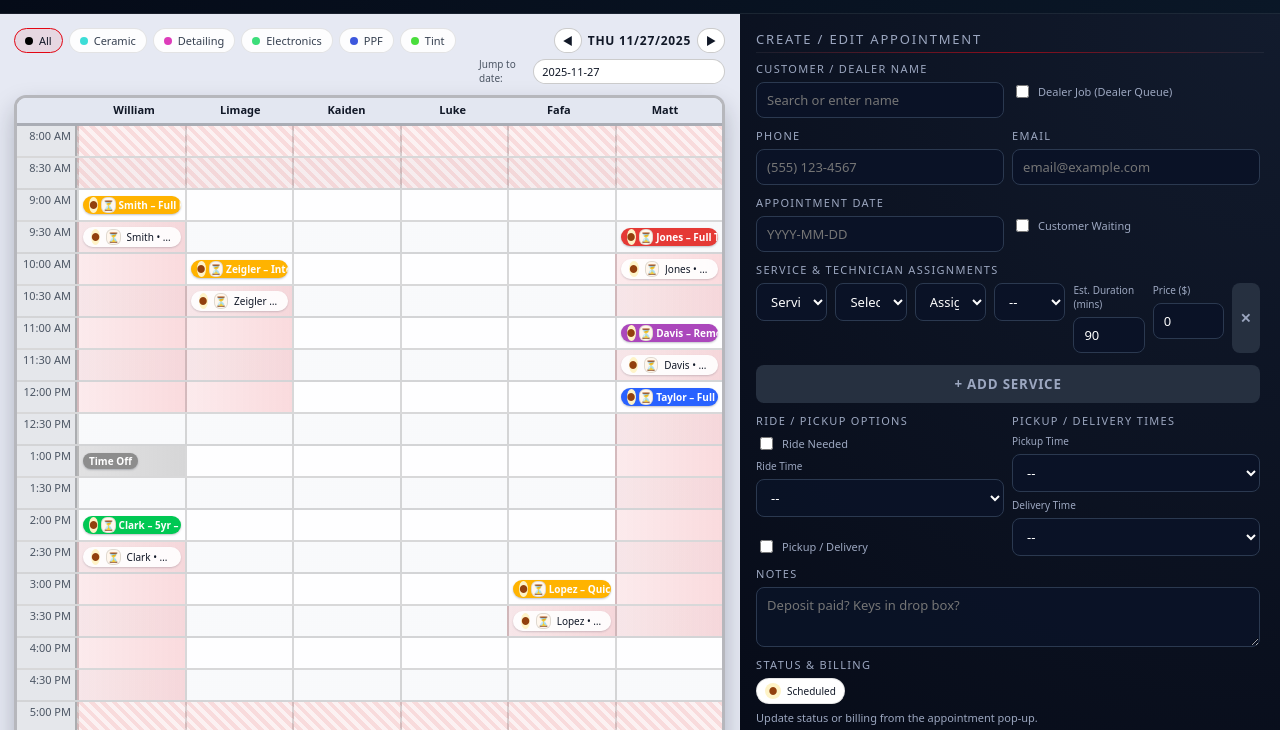
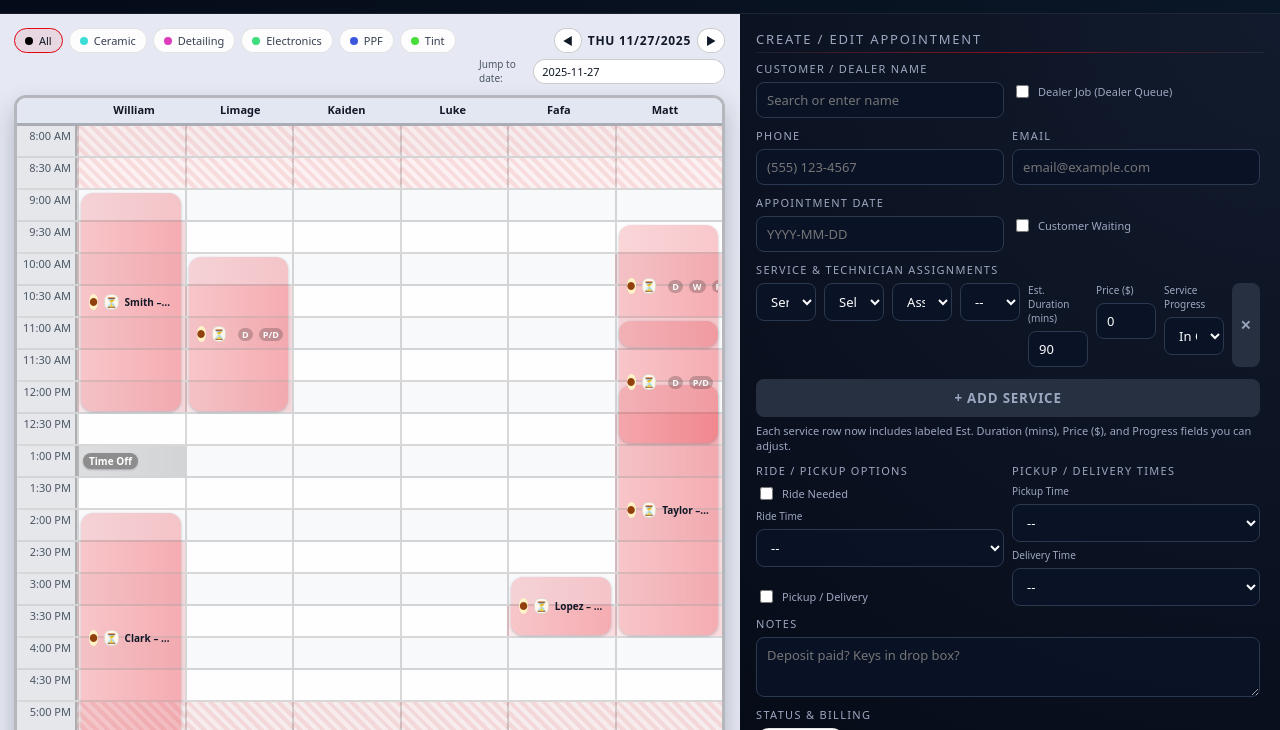
Before and after one commit to PatriotAuto/par-scheduler-hub, a plain HTML site: page index.html in a window 1280 px wide. Shown: the part 65-795 px from the top of the page. Drawn offline with Linux system fonts and the light colour scheme.

Commit message:
Improve appointment blocking and service progress controls

```diff
--- a/index.html
+++ b/index.html
@@ -2,7 +2,7 @@
 <html lang="en">
 <head>
   <meta charset="UTF-8" />
-  <title>Patriot Auto Restyling – Scheduler Hub v1.3</title>
+  <title>Patriot Auto Restyling – Scheduler Hub v1.7</title>
   <meta name="viewport" content="width=device-width, initial-scale=1.0" />
   <style>
     :root {
@@ -41,7 +41,7 @@
     .cal-wrapper{flex:1;border-radius:12px;background:var(--grid-bg);border:3px solid var(--grid-border-strong);display:flex;flex-direction:column;overflow:hidden;min-height:260px;box-shadow:0 12px 24px rgba(15,23,42,.25);}
     .cal-header-row{display:grid;grid-template-columns:60px repeat(6,1fr);font-size:11px;padding:4px 4px 6px;border-bottom:3px solid var(--grid-border-strong);background:var(--grid-header-bg);}
     .cal-header-cell{text-align:center;font-weight:600;color:#111827;}
-    .cal-body{flex:1;overflow:auto;}
+    .cal-body{flex:1;overflow:auto;position:relative;}
     .cal-row{display:grid;grid-template-columns:60px repeat(6,1fr);border-bottom:2px solid var(--grid-border-light);font-size:11px;background:linear-gradient(to right,rgba(255,255,255,.9),rgba(255,255,255,.9));height:32px;}
     .cal-row:nth-child(2n){background:linear-gradient(to right,rgba(249,250,251,.95),rgba(249,250,251,.95));}
     .cal-time-cell{padding:2px 4px;text-align:right;color:#4b5563;font-weight:500;background:#e5e7eb;border-right:2px solid var(--grid-border-strong);}
@@ -51,6 +51,9 @@
     .cal-slot-cell.off-shift{background:repeating-linear-gradient(45deg,rgba(15,23,42,.02),rgba(15,23,42,.02) 4px,rgba(15,23,42,.07) 4px,rgba(15,23,42,.07) 8px);}
     .cal-slot-cell.blocked-slot{background:linear-gradient(to right, rgba(227,6,19,0.08), rgba(227,6,19,0.14));}
     .cal-slot-inner{padding:1px 4px;height:100%;display:flex;align-items:center;gap:2px;overflow:hidden;}
+    .blocked-overlay{position:absolute;inset:0;pointer-events:none;display:grid;grid-auto-rows:32px;z-index:5;}
+    .blocked-span{margin:3px 4px;border-radius:12px;box-shadow:0 1px 3px rgba(15,23,42,.25);background:linear-gradient(to right,rgba(227,6,19,0.16),rgba(227,6,19,0.22));color:#111827;font-size:10px;font-weight:700;display:flex;align-items:center;gap:6px;padding:4px 8px;overflow:hidden;}
+    .blocked-span .blocked-text{white-space:nowrap;overflow:hidden;text-overflow:ellipsis;}
     .blocked-preview{display:inline-flex;align-items:center;gap:6px;padding:2px 8px;border-radius:10px;background:rgba(255,255,255,.9);color:#111827;font-size:10px;box-shadow:0 1px 2px rgba(15,23,42,.18);white-space:nowrap;overflow:hidden;text-overflow:ellipsis;}
     .blocked-preview .blocked-text{max-width:140px;overflow:hidden;text-overflow:ellipsis;}
     .cal-slot-cell.timeoff-block{
@@ -386,6 +389,7 @@
             <label>Service & Technician Assignments</label>
             <div id="serviceAssignments"></div>
             <button type="button" class="btn btn-clear" id="btnAddServiceRow" style="margin-top:6px;">+ Add Service</button>
+            <div class="timeoff-note">Each service row now includes labeled Est. Duration (mins), Price ($), and Progress fields you can adjust.</div>
           </div>
 
           <div class="field-row">
@@ -722,6 +726,7 @@
 const techs=["William","Limage","Kaiden","Luke","Fafa","Matt"];
 const days=["Monday","Tuesday","Wednesday","Thursday","Friday","Saturday","Sunday"];
 const workTimes=["08:00","08:30","09:00","09:30","10:00","10:30","11:00","11:30","12:00","12:30","13:00","13:30","14:00","14:30","15:00","15:30","16:00","16:30","17:00","17:30","18:00"];
+const SLOT_HEIGHT=32;
 
 const defaultServicePackages={
   "Detailing":[
@@ -1444,10 +1449,23 @@ function addServiceRow(initial){
   priceGroup.appendChild(priceLabel);
   priceGroup.appendChild(priceInput);
 
-  const progressInput=document.createElement("input");
-  progressInput.type="hidden";
+  const progressGroup=document.createElement("div");
+  progressGroup.className="field-group";
+  const progressLabel=document.createElement("label");
+  progressLabel.style.fontSize="10px";
+  progressLabel.style.textTransform="none";
+  progressLabel.style.letterSpacing="0";
+  progressLabel.textContent="Service Progress";
+  const progressInput=document.createElement("select");
   progressInput.className="sa-progress";
-  progressInput.value="In Queue";
+  ["In Queue","Started","Completed"].forEach(val=>{
+    const opt=document.createElement("option");
+    opt.value=val;
+    opt.textContent=val;
+    progressInput.appendChild(opt);
+  });
+  progressGroup.appendChild(progressLabel);
+  progressGroup.appendChild(progressInput);
 
   const removeBtn=document.createElement("button");
   removeBtn.type="button";
@@ -1467,7 +1485,7 @@ function addServiceRow(initial){
   row.appendChild(timeGroup);
   row.appendChild(durationGroup);
   row.appendChild(priceGroup);
-  row.appendChild(progressInput);
+  row.appendChild(progressGroup);
   row.appendChild(removeBtn);
   serviceAssignmentsContainer.appendChild(row);
 
@@ -1494,8 +1512,10 @@ function addServiceRow(initial){
     if(initial.time) timeSelect.value=initial.time;
     if(initial.minutes) durationInput.value=initial.minutes;
     if(typeof initial.price!=="undefined") priceInput.value=initial.price;
-    if(initial.serviceProgress) progressInput.value=initial.serviceProgress;
+    progressInput.value=initial.serviceProgress||"In Queue";
     if(initial.id) row.dataset.eventId=initial.id;
+  }else{
+    progressInput.value="In Queue";
   }
 }
 
@@ -1969,7 +1989,14 @@ function renderEventDetails(ev){
       }
     });
 
-    headerRowEl.innerHTML="";
+  bodyEl.innerHTML="";
+  const overlay=document.createElement("div");
+  overlay.className="blocked-overlay";
+  overlay.style.gridTemplateColumns=`60px repeat(${techs.length},1fr)`;
+  overlay.style.gridAutoRows=`${SLOT_HEIGHT}px`;
+  bodyEl.appendChild(overlay);
+
+  headerRowEl.innerHTML="";
   const timeHead=document.createElement("div");
   timeHead.className="cal-header-cell";
   timeHead.textContent="";
@@ -1984,7 +2011,6 @@ function renderEventDetails(ev){
   dayLabelEl.textContent=formatDateLabel(currentDate);
   if(dayPickerEl) dayPickerEl.value=dateIso;
 
-  bodyEl.innerHTML="";
   workTimes.forEach(time=>{
     const row=document.createElement("div");
     row.className="cal-row";
@@ -2039,41 +2065,6 @@ function renderEventDetails(ev){
         const inner=document.createElement("div");
         inner.className="cal-slot-inner";
 
-        if(coveringJobs.length && !hasStartHere){
-          const previewJob=[...coveringJobs].sort((a,b)=>timeToMinutes(a.time)-timeToMinutes(b.time))[0];
-          const diff=timeToMinutes(time)-timeToMinutes(previewJob.time);
-          if(previewJob && diff===30){
-            const preview=document.createElement("div");
-            preview.className="blocked-preview";
-            const meta=statusMeta(previewJob.status||"Scheduled");
-            const icon=document.createElement("span");
-            icon.className=`event-status-icon ${meta.className}`;
-            icon.textContent=meta.icon;
-            preview.appendChild(icon);
-
-            const svcMeta=serviceProgressMeta(previewJob.serviceProgress||"In Queue");
-            const svcIcon=document.createElement("span");
-            svcIcon.className=`service-progress-icon ${svcMeta.className}`;
-            svcIcon.textContent=svcMeta.icon;
-            preview.appendChild(svcIcon);
-
-            const text=document.createElement("span");
-            text.className="blocked-text";
-            const parts=[];
-            if(previewJob.customerName) parts.push(previewJob.customerName);
-            if(previewJob.serviceName||previewJob.label) parts.push(previewJob.serviceName||previewJob.label);
-            text.textContent=parts.join(" • ")||"Booked";
-            preview.appendChild(text);
-            if(previewJob.invoiced||previewJob.paid){
-              const dollar=document.createElement("span");
-              dollar.className=`invoice-icon ${previewJob.paid?"paid":"pending"}`;
-              dollar.textContent="$";
-              preview.appendChild(dollar);
-            }
-            inner.appendChild(preview);
-          }
-        }
-
       const cellEvents=todays.filter(ev=>
         ev.tech===tech &&
         ev.time===time &&
@@ -2086,6 +2077,7 @@ function renderEventDetails(ev){
       }
 
       cellEvents.forEach(ev=>{
+        if(ev.type==="job") return;
         if(ev.type==="timeoff"){
           const currentIndex=workTimes.indexOf(ev.time);
           const prevTime=currentIndex>0?workTimes[currentIndex-1]:null;
@@ -2170,6 +2162,82 @@ function renderEventDetails(ev){
     bodyEl.appendChild(row);
   });
 
+  todays.filter(ev=>ev.type==="job").forEach(ev=>{
+    if(selectedDeptFilter!=="All" && ev.dept!==selectedDeptFilter) return;
+    const startIdx=workTimes.indexOf(ev.time);
+    const techIdx=techs.indexOf(ev.tech);
+    if(startIdx===-1 || techIdx===-1) return;
+    const span=Math.max(1,Math.ceil((ev.minutes||90)/30));
+    const block=document.createElement("div");
+    block.className="blocked-span";
+    block.dataset.eventId=ev.id;
+    block.style.gridColumn=techIdx+2;
+    block.style.gridRow=`${startIdx+1} / span ${span}`;
+    block.style.pointerEvents="auto";
+
+    const meta=statusMeta(ev.status||"Scheduled");
+    const statusSpan=document.createElement("span");
+    statusSpan.className=`event-status-icon ${meta.className}`;
+    statusSpan.textContent=meta.icon;
+    block.appendChild(statusSpan);
+
+    const progMeta=serviceProgressMeta(ev.serviceProgress||"In Queue");
+    const progSpan=document.createElement("span");
+    progSpan.className=`service-progress-icon ${progMeta.className}`;
+    progSpan.textContent=progMeta.icon;
+    block.appendChild(progSpan);
+
+    const labelParts=[];
+    if(ev.customerName) labelParts.push(ev.customerName);
+    if(ev.serviceName||ev.label) labelParts.push(ev.serviceName||ev.label);
+    const text=document.createElement("span");
+    text.className="blocked-text";
+    text.textContent=labelParts.join(" – ")||"Job";
+    block.appendChild(text);
+
+    if(ev.invoiced || ev.paid){
+      const dollar=document.createElement("span");
+      dollar.className=`invoice-icon ${ev.paid?"paid":"pending"}`;
+      dollar.textContent="$";
+      block.appendChild(dollar);
+    }
+    if(ev.dealer){
+      const b=document.createElement("span");
+      b.className="small-badge";
+      b.textContent="D";
+      block.appendChild(b);
+    }
+    if(ev.customerWaiting){
+      const b=document.createElement("span");
+      b.className="small-badge";
+      b.textContent="W";
+      block.appendChild(b);
+    }
+    if(ev.rideNeeded){
+      const b=document.createElement("span");
+      b.className="small-badge";
+      b.textContent="R";
+      block.appendChild(b);
+    }
+    if(ev.pickupDelivery){
+      const b=document.createElement("span");
+      b.className="small-badge";
+      b.textContent="P/D";
+      block.appendChild(b);
+    }
+
+    block.addEventListener("click",()=>{
+      selectedEventId=ev.id;
+      setSelectedSlot(ev.tech, ev.time);
+      renderEventDetails(ev);
+      loadJobEventIntoForm(ev);
+      openAppointmentPopup(ev);
+    });
+
+    const overlay=document.querySelector(".blocked-overlay");
+    if(overlay) overlay.appendChild(block);
+  });
+
   if(selectedSlot){
     const sel=`.cal-slot-cell[data-tech="${selectedSlot.tech}"][data-time="${selectedSlot.time}"]`;
     const c=bodyEl.querySelector(sel);
@@ -2498,7 +2566,7 @@ async function createOrUpdateAppointment(){
 
   let missingDept=false,missingTech=false,missingTime=false;
   const services=rawServices.map(row=>{
-    let {dept,serviceName,tech,time,minutes,price}=row;
+    let {dept,serviceName,tech,time,minutes,price,serviceProgress}=row;
     if(!dept) missingDept=true;
     if(!time) missingTime=true;
     if(!tech && dealer){
```
